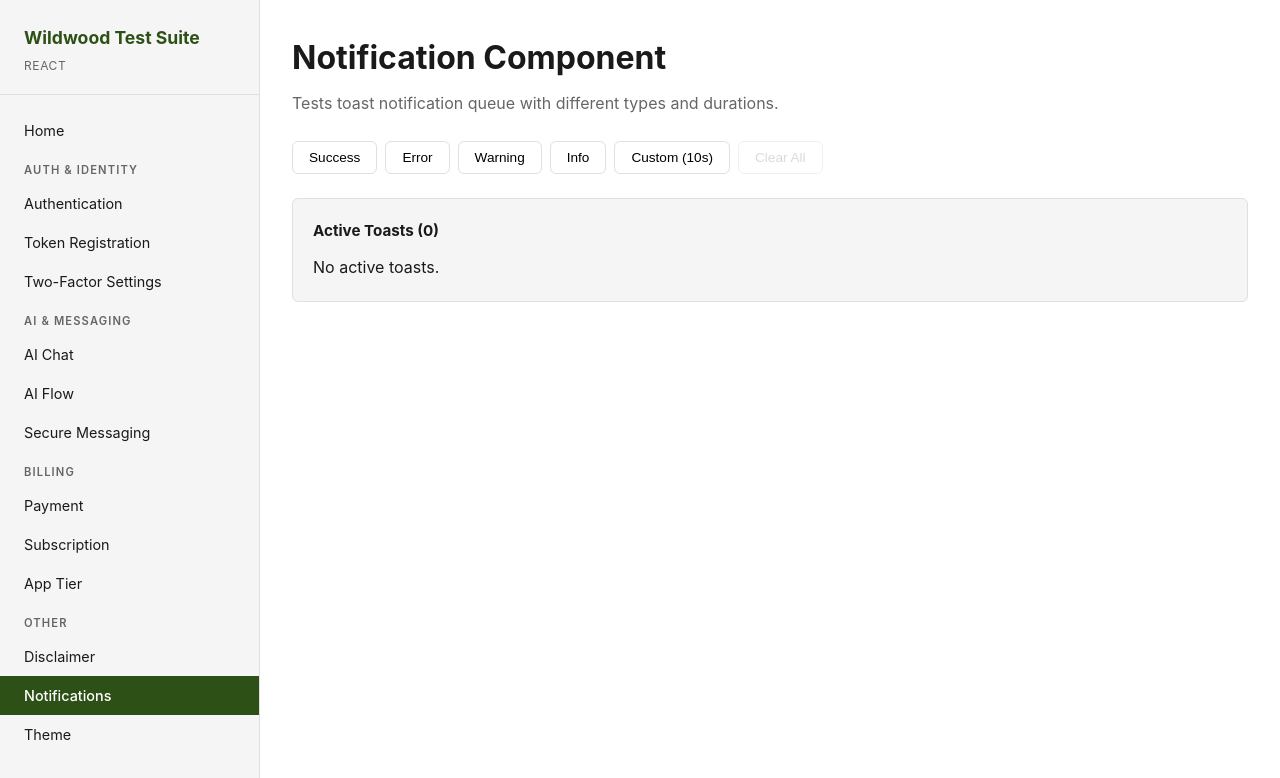
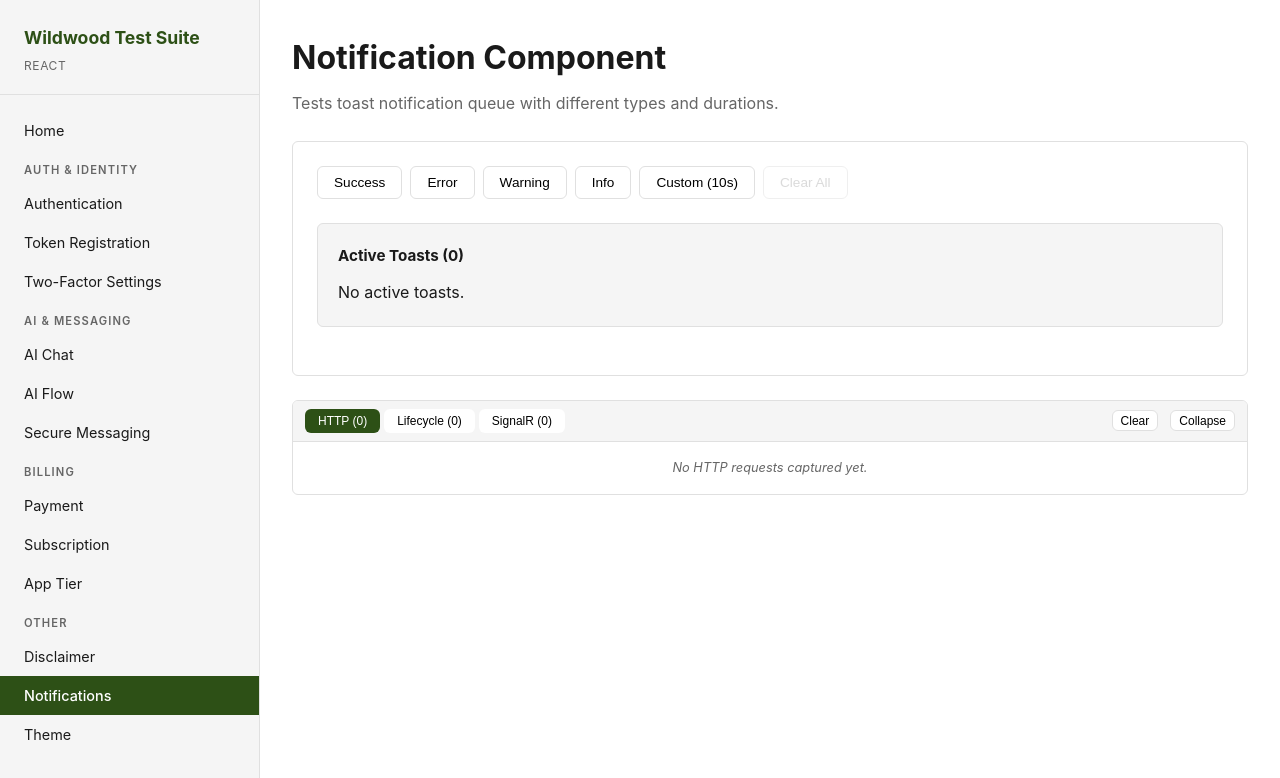
Before and after one commit to WildwoodWorks/WildwoodComponents.JS, a React (Vite) app in the folder WildwoodComponentsTestSuite.React/: page /notifications in a window 1280 px wide. Shown: the top 778 px of the page. Built offline with nearby package versions, Linux system fonts and the light colour scheme.

Commit message:
Wrap NotificationTest page in ComponentTestPage with DebugPanel

```diff
--- a/WildwoodComponentsTestSuite.React/src/pages/NotificationTest.tsx
+++ b/WildwoodComponentsTestSuite.React/src/pages/NotificationTest.tsx
@@ -1,13 +1,14 @@
 import { useNotifications } from '@wildwood/react';
+import { ComponentTestPage } from '../components/shared/ComponentTestPage';
 
 export function NotificationTest() {
   const { toasts, show, success, error, warning, info, dismiss, clear } = useNotifications();
 
   return (
-    <div className="page">
-      <h1>Notification Component</h1>
-      <p>Tests toast notification queue with different types and durations.</p>
-
+    <ComponentTestPage
+      title="Notification Component"
+      description="Tests toast notification queue with different types and durations."
+    >
       <div className="button-group">
         <button onClick={() => success('Operation completed successfully!', 'Success')}>
           Success
@@ -44,6 +45,6 @@ export function NotificationTest() {
           </ul>
         )}
       </div>
-    </div>
+    </ComponentTestPage>
   );
 }
```
